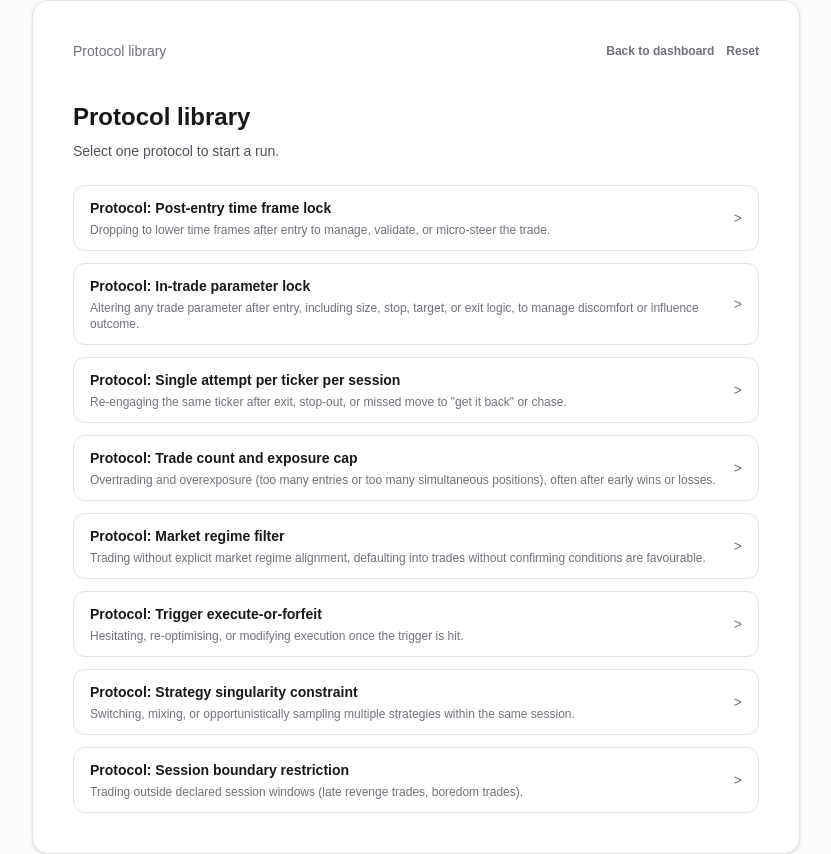
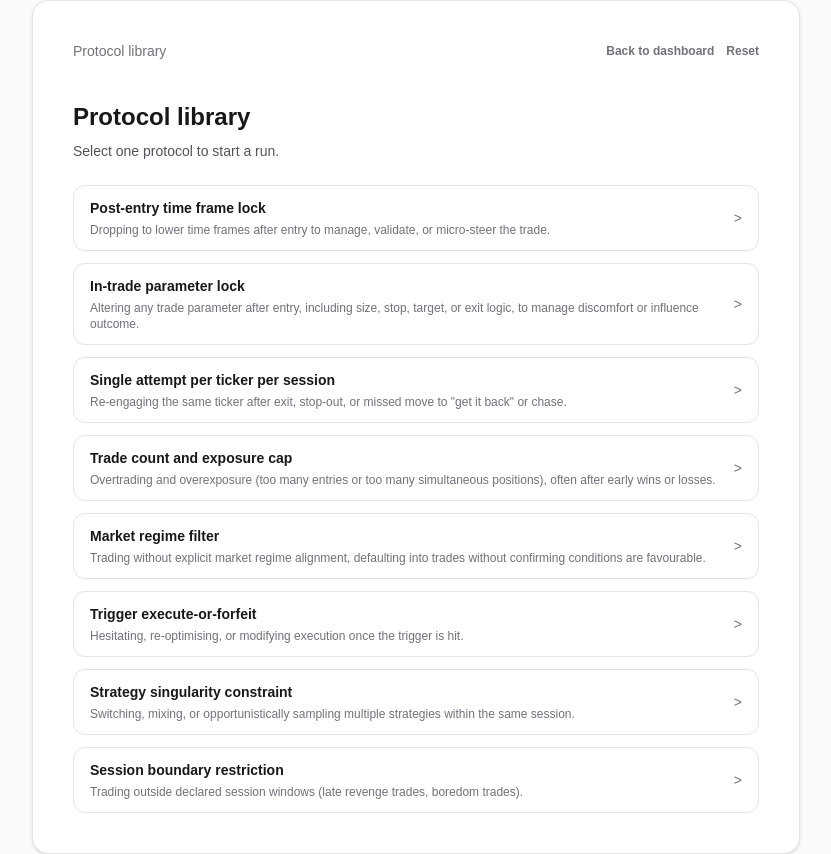
Before and after one commit to bbyjae-django-lab/quadrant, a Next.js app: page /protocols in a window 1280 px wide. Shown: the whole page, without its empty margins (224-1055 px from the left). Built offline with nearby package versions, Linux system fonts and the light colour scheme.

Commit message:
Sentence case sweep (copy normalization everywhere)

```diff
--- a/app/data/protocols.ts
+++ b/app/data/protocols.ts
@@ -10,7 +10,7 @@ export type Protocol = {
 export const protocols: Protocol[] = [
   {
     "id": "post-entry-information-restriction",
-    "name": "Protocol: Post-entry time frame lock",
+    "name": "Post-entry time frame lock",
     "commonBehaviourRemoved": "Dropping to lower time frames after entry to manage, validate, or micro-steer the trade.",
     "rule": "After entry, no lower time frame charts may be opened or viewed for that ticker until the position is fully closed.",
     "duration": "Applies until 5 consecutive trading days are completed without violation.",
@@ -18,7 +18,7 @@ export const protocols: Protocol[] = [
   },
   {
     "id": "risk-and-size-immutability",
-    "name": "Protocol: In-trade parameter lock",
+    "name": "In-trade parameter lock",
     "commonBehaviourRemoved": "Altering any trade parameter after entry, including size, stop, target, or exit logic, to manage discomfort or influence outcome.",
     "rule": "Before entry, position size, stop level, and all exit conditions must be fully defined. After entry, no trade parameter may be changed for any reason.",
     "duration": "Applies until 5 consecutive trading days are completed without violation.",
@@ -26,7 +26,7 @@ export const protocols: Protocol[] = [
   },
   {
     "id": "single-attempt-participation",
-    "name": "Protocol: Single attempt per ticker per session",
+    "name": "Single attempt per ticker per session",
     "commonBehaviourRemoved": "Re-engaging the same ticker after exit, stop-out, or missed move to \"get it back\" or chase.",
     "rule": "A ticker may be traded once per session: one entry attempt total, regardless of outcome.",
     "duration": "Applies until 5 consecutive trading days are completed without violation.",
@@ -34,7 +34,7 @@ export const protocols: Protocol[] = [
   },
   {
     "id": "trade-count-and-exposure-cap",
-    "name": "Protocol: Trade count and exposure cap",
+    "name": "Trade count and exposure cap",
     "commonBehaviourRemoved": "Overtrading and overexposure (too many entries or too many simultaneous positions), often after early wins or losses.",
     "rule": "Before the session, declare (1) maximum total entries for the session and (2) maximum concurrent open positions. Neither limit may be exceeded.",
     "duration": "Applies until 5 consecutive trading days are completed without violation.",
@@ -42,7 +42,7 @@ export const protocols: Protocol[] = [
   },
   {
     "id": "regime-participation-filter",
-    "name": "Protocol: Market regime filter",
+    "name": "Market regime filter",
     "commonBehaviourRemoved": "Trading without explicit market regime alignment, defaulting into trades without confirming conditions are favourable.",
     "rule": "Before the session begins, the market regime must be classified as either risk-on or risk-off. Trades are permitted only on days recorded as risk-on.",
     "duration": "Applies until 5 consecutive trading days are completed without violation.",
@@ -50,7 +50,7 @@ export const protocols: Protocol[] = [
   },
   {
     "id": "entry-trigger-lock",
-    "name": "Protocol: Trigger execute-or-forfeit",
+    "name": "Trigger execute-or-forfeit",
     "commonBehaviourRemoved": "Hesitating, re-optimising, or modifying execution once the trigger is hit.",
     "rule": "If a predefined entry trigger occurs, the order must be placed immediately, or the trade is permanently forfeited for that ticker for the rest of the session.",
     "duration": "Applies until 5 consecutive trading days are completed without violation.",
@@ -58,7 +58,7 @@ export const protocols: Protocol[] = [
   },
   {
     "id": "strategy-singularity-constraint",
-    "name": "Protocol: Strategy singularity constraint",
+    "name": "Strategy singularity constraint",
     "commonBehaviourRemoved": "Switching, mixing, or opportunistically sampling multiple strategies within the same session.",
     "rule": "Before the session, declare one strategy. All trades that session must meet that strategy's criteria; no other strategy may be executed.",
     "duration": "Applies until 5 consecutive trading days are completed without violation.",
@@ -66,7 +66,7 @@ export const protocols: Protocol[] = [
   },
   {
     "id": "session-boundary-restriction",
-    "name": "Protocol: Session boundary restriction",
+    "name": "Session boundary restriction",
     "commonBehaviourRemoved": "Trading outside declared session windows (late revenge trades, boredom trades).",
     "rule": "Before the day begins, declare session start and session end. Entries are permitted only within that window.",
     "duration": "Applies until 5 consecutive trading days are completed without violation.",
--- a/app/pricing/page.tsx
+++ b/app/pricing/page.tsx
@@ -23,14 +23,14 @@ export default function PricingPage() {
           </button>
         </div>
         <section className="space-y-4">
-          <p className="text-xs font-semibold uppercase tracking-wide text-zinc-500">
+          <p className="text-xs font-semibold tracking-wide text-zinc-500">
             Pricing
           </p>
           <h1 className="text-4xl font-semibold tracking-tight text-zinc-900">
-            Fix the behaviour that’s costing you money.
+            Fix the behaviour that's costing you money.
           </h1>
-          <p className="text-xs font-semibold uppercase tracking-wide text-zinc-500">
-            PRO = ${PRO_PRICE}/month
+          <p className="text-xs font-semibold tracking-wide text-zinc-500">
+            Pro = ${PRO_PRICE}/month
           </p>
           <p className="max-w-2xl text-lg leading-7 text-zinc-600">
             Quadrant helps traders identify recurring behavioural patterns and
```
